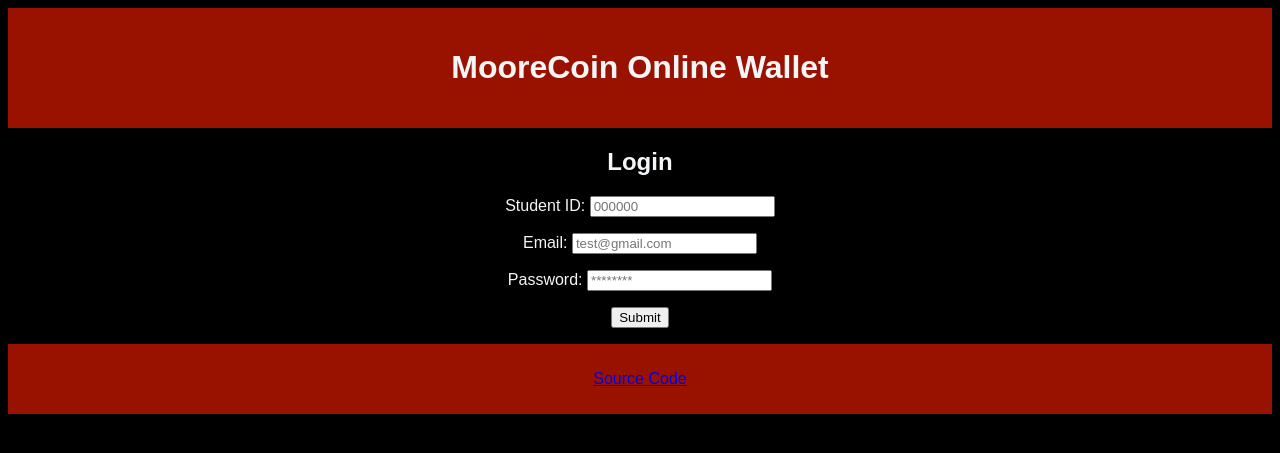
After one commit to PlexagonStuff/MooreCoin, a PHP site: page /index.php in a window 1280 px wide. The commit adds this page. Shown: the top 453 px of the page. Run offline with PHP 8.4, Linux system fonts and the light colour scheme.

Commit message:
Changed CSS lol

```diff
--- a/bonds.php
+++ b/bonds.php
@@ -5,9 +5,10 @@ session_start();
 <html>
   <head>
     <meta charset="utf-8">
+    <link rel="icon" type="image/x-icon" href="Media/Moorecoinz.png">
     <meta name="viewport" content="width=device-width">
     <title>Update Settings</title>
-    <link href="style.css" rel="stylesheet" type="text/css" />
+    <link href="styles.css" rel="stylesheet" type="text/css" />
   </head>
   <body>
   <div class="header">
@@ -35,7 +36,7 @@ session_start();
  ?>
  <p> Bonds are currently worth <?php echo $json["bondPrice"] ?> MooreCoins. </p>
  <form action="bondreciept.php" onsubmit="return submit()" style="align-self: center; ">
-<button style="background-color: #9477ac;"> Buy Bond </button>
+<button > Buy Bond </button>
 </form>
 </body>
 </html>
--- /dev/null
+++ b/index.php
@@ -0,0 +1,43 @@
+<!DOCTYPE html>
+<html>
+ <head>
+<link rel="preconnect" href="https://fonts.googleapis.com">
+<link rel="preconnect" href="https://fonts.gstatic.com" crossorigin>
+<link href="https://fonts.googleapis.com/css2?family=Montserrat:wght@473&display=swap" rel="stylesheet">
+<link rel="icon" type="image/x-icon" href="Media/Moorecoinz.png">
+  <meta charset="utf-8">
+  <meta name="viewport" content="width=device-width">
+  <title>Welcome to MooreCoin!</title>
+  <?php
+  $FILE_TIME = filemtime("styles.css");
+$CSS_LINK  = "styles.css?version=$FILE_TIME";
+?>
+  <link href="<?php echo $CSS_LINK?>" rel="stylesheet" type="text/css" />
+ </head>
+ <body>
+     <div class="header">
+ <h1> MooreCoin Online Wallet </h1>
+</div>
+<div class="row">
+    <div class="column">
+      <p style="color: black;"></p>
+    </div>
+    <div class="column">
+        <h2> Login </h2>
+        <form action="redirect.php" method="post" autocomplete="off" >
+            <p>Student ID: <input type="text" name="id" placeholder="000000" maxlength="6" required /></p>
+            <p>Email: <input type="email" name="email" placeholder="test@gmail.com" /></p>
+            <p>Password: <input type="password" name="age" placeholder="********" required /></p>
+            <p><input type="submit" class="" style="align-self: center;"/></p>
+           </form>
+           <?php ?>
+        </div>
+
+    <div class="column">
+      <p style="color: black;"></p> </div>
+  </div>
+  <div class="footer">
+      <p><a href="https://github.com/PlexagonStuff/MooreCoin">Source Code</a> </p>
+  </div>
+ </body>
+</html>
--- /dev/null
+++ b/styles.css
@@ -0,0 +1,91 @@
+body{
+    background-color:  black;
+    color: #f3f5f7;
+
+    font-family: 'Montserrat', sans-serif;
+
+
+  }
+
+button{
+    background-color: #991200;
+    color: white;
+  }
+
+.header {
+    background-color: #991200;
+    text-align: center;
+    padding: 20px;
+    font-family: 'Montserrat', sans-serif;
+  }
+
+  /* Create three equal columns that float next to each other */
+.column {
+    float: left;
+    width: 33.33%;
+    text-align: center;
+  }
+
+  /* Clear floats after the columns */
+  .row:after {
+    content: "";
+    display: table;
+    clear: both;
+  }
+
+  /* Responsive layout - makes the three columns stack on top of each other instead of next to each other on smaller screens (600px wide or less) */
+  @media screen and (max-width: 600px) {
+    .column {
+      width: 100%;
+    }
+  }
+
+  .footer {
+    background-color:#991200;
+    text-align: center;
+    padding: 10px;
+  }
+
+  /* Style the form - display items horizontally */
+.form-inline {
+    display: flex;
+    flex-flow: row wrap;
+    align-items: center;
+  }
+
+  /* Add some margins for each label */
+  .form-inline label {
+    margin: 5px 10px 5px 0;
+  }
+
+  /* Style the input fields */
+  .form-inline input {
+    vertical-align: middle;
+    margin: 5px 10px 5px 0;
+    padding: 10px;
+    background-color: #fff;
+    border: 1px solid #ddd;
+  }
+
+  /* Style the submit button */
+  .form-inline button {
+    background-color: #991200;
+    border: 1px solid #ddd;
+    color: white;
+  }
+
+  .form-inline button:hover {
+    background-color: royalblue;
+  }
+
+  /* Add responsiveness - display the form controls vertically instead of horizontally on screens that are less than 800px wide */
+  @media (max-width: 800px) {
+    .form-inline input {
+      margin: 10px 0;
+    }
+
+    .form-inline {
+      flex-direction: column;
+      align-items: stretch;
+    }
+  }
--- a/updatesettings.php
+++ b/updatesettings.php
@@ -7,7 +7,7 @@ session_start();
     <meta charset="utf-8">
     <meta name="viewport" content="width=device-width">
     <title>Update Settings</title>
-    <link href="style.css" rel="stylesheet" type="text/css" />
+    <link href="styles.css" rel="stylesheet" type="text/css" />
   </head>
   <body>
   <?php
```
Also changed, not shown: exchange.php (+4 -3 lines), wallet.php (+5 -4 lines).
